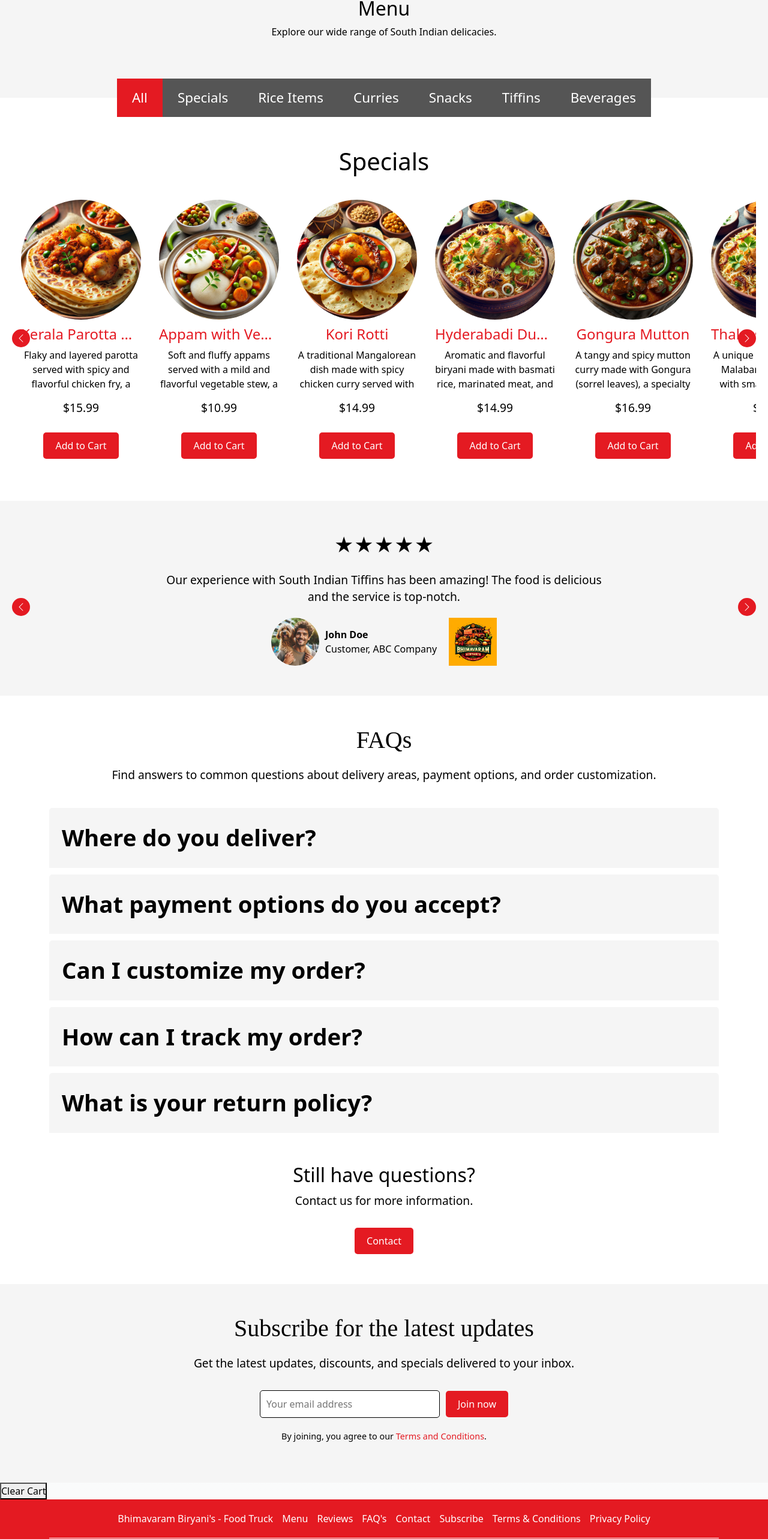
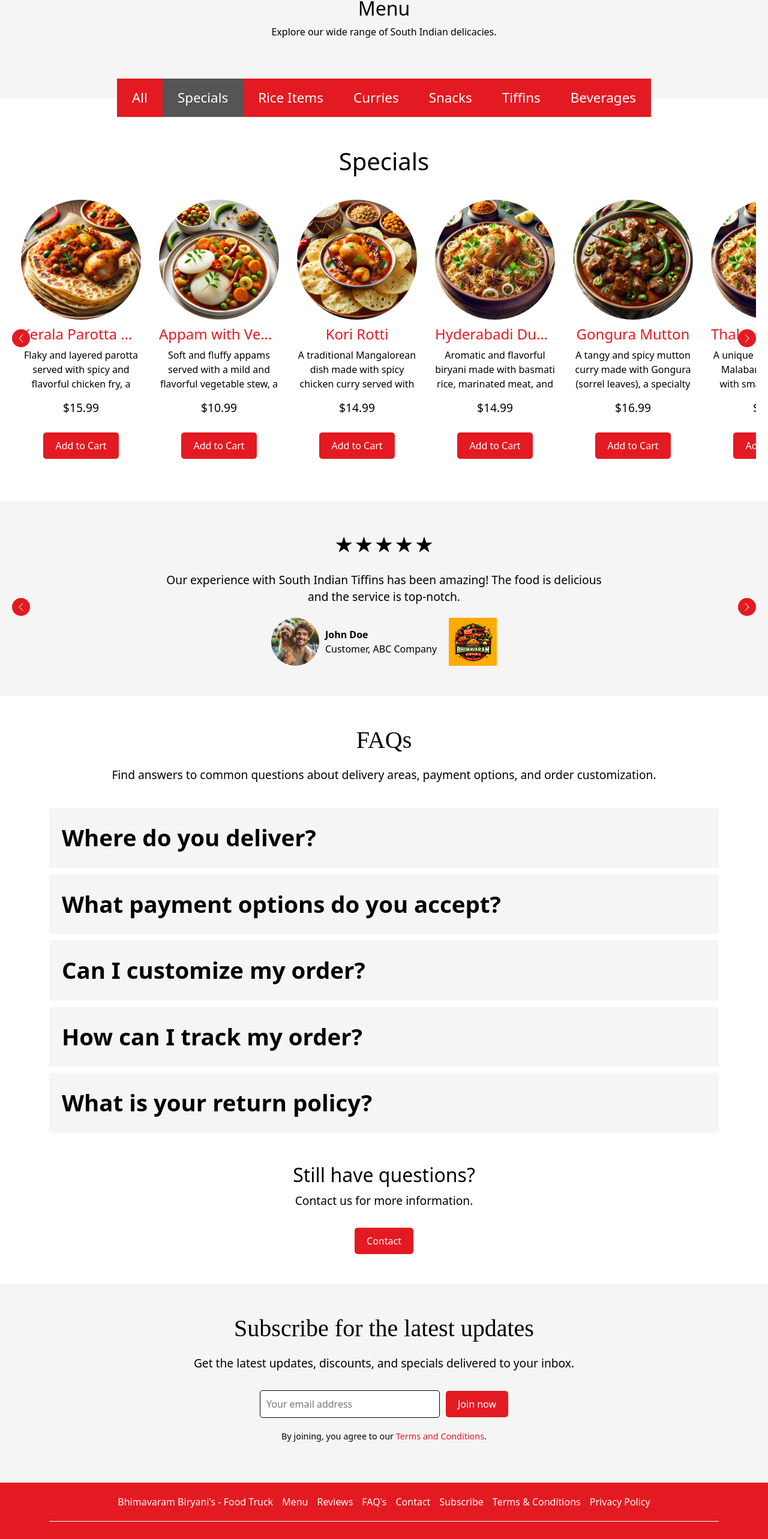
Before and after one commit to kkammili/food-truck-next, a Next.js app: page / in a window 1280 px wide. Shown: the part 1255-3821 px from the top of the page at 60% size. Built offline with nearby package versions, Linux system fonts and the light colour scheme.

Commit message:
menu section link fix

```diff
--- a/src/app/components/Menu.js
+++ b/src/app/components/Menu.js
@@ -607,7 +607,7 @@ const Menu = () => {
     <>
       <div className="tabs">
         <button
-          className={`tab {activeTab === "All" ? "activeTab" : ""}`}
+          className={`tab ${activeTab === "All" ? "activeTab" : ""}`}
           onClick={() => handleTabClick("All")}
         >
           All
@@ -615,8 +615,8 @@ const Menu = () => {
         {menuSections.map((section) => (
           <button
             key={section.heading}
-            className={`tab {
-              activeTab === section.heading ? "tab activeTab" : "tab"
+            className={`tab ${
+              activeTab === section.heading ? "activeTab" : "tab"
             }`}
             onClick={() => handleTabClick(section.heading)}
           >
@@ -629,7 +629,7 @@ const Menu = () => {
         return (
           <section key={section.heading} className="menu-section">
             <h2>{section.heading}</h2>
-            <div className="menu-items-wrapper">
+            <div className="menu-items-wrapper" id="menu-section">
               <div
                 id={section.heading.toLowerCase().replace(/ /g, "-")}
                 className="menu-items"
--- a/src/app/components/Navbar.js
+++ b/src/app/components/Navbar.js
@@ -30,12 +30,12 @@ const Navbar = () => {
               </a>
             </li>
             <li className="nav-item mx-3">
-              <a className="nav-link" href="#rice-items">
+              <a className="nav-link" href="#menu-section">
                 Menu
               </a>
             </li>
             <li className="nav-item mx-3">
-              <a className="nav-link" href="#rice-items">
+              <a className="nav-link" href="#menu-section">
                 Specials
               </a>
             </li>
--- a/src/app/page.js
+++ b/src/app/page.js
@@ -17,7 +17,6 @@ export default function Home() {
       <Reviews />
       <Faq />
       <Subscribe />
-      <ClearCart />
     </>
   );
 }
```
